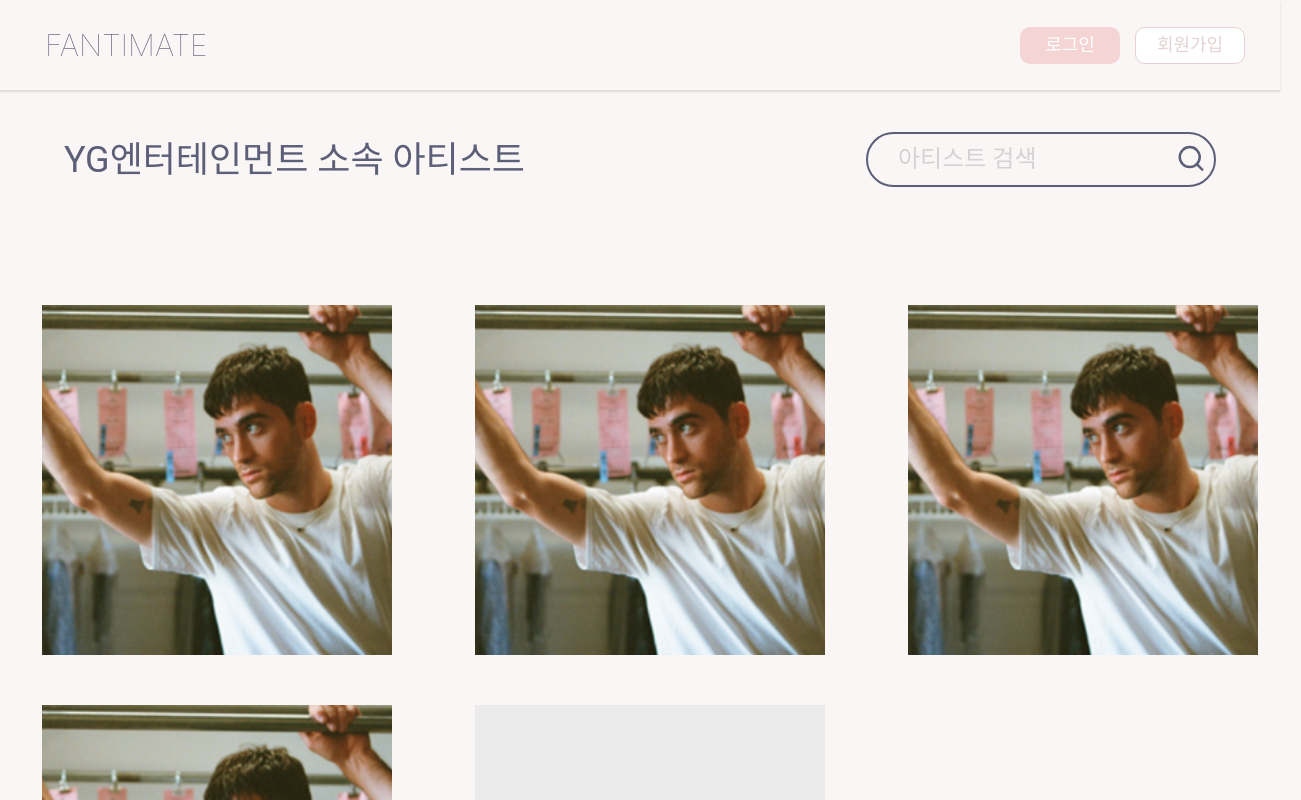
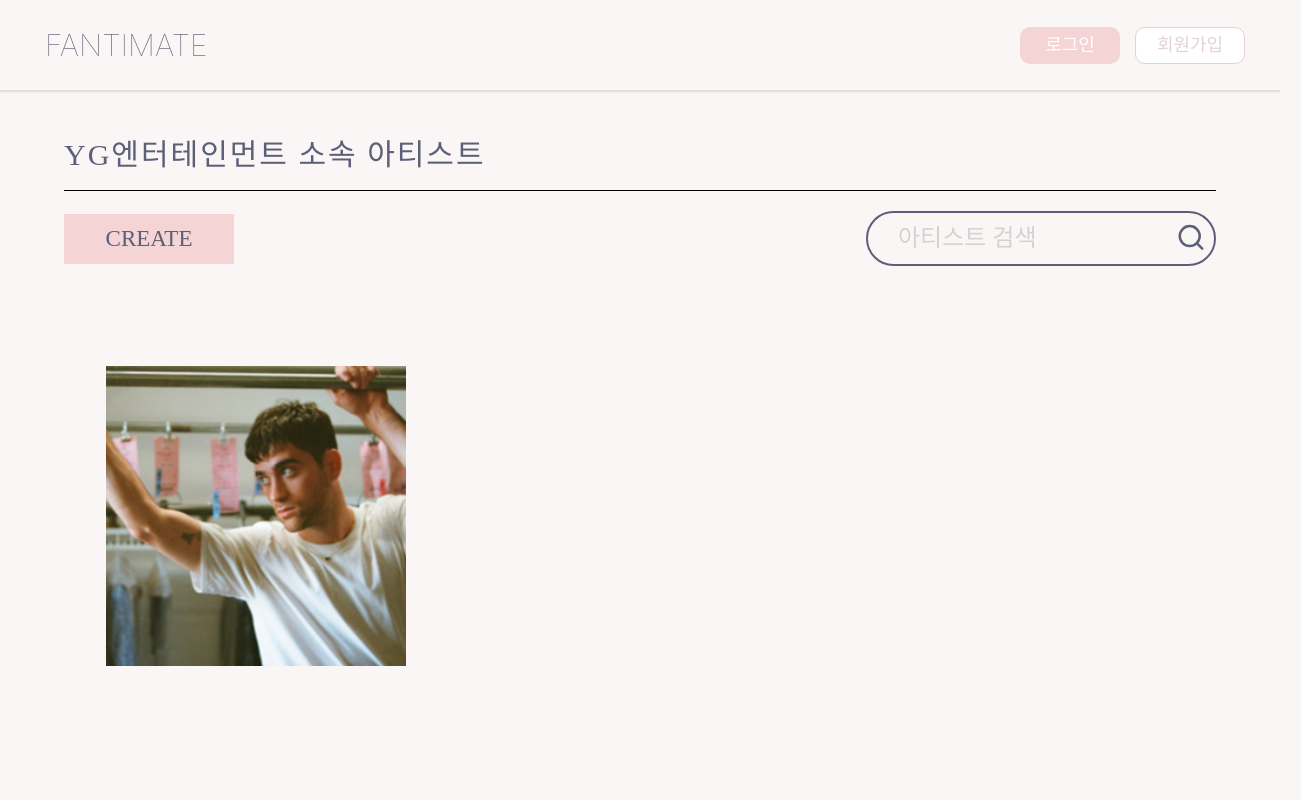
Before and after one commit to negyahu/negyahu-front, a React (Create React App) app: page /agency/artists in a window 1280 px wide. Shown: the top 800 px of the page, 1301 px wide, since content can reach past the window. Built offline with nearby package versions, Linux system fonts and the light colour scheme; a web font is replaced by a local one.

Commit message:
소속사 아티스트 페이지 수정 중

```diff
--- a/src/_actions/openModules.js
+++ b/src/_actions/openModules.js
@@ -9,6 +9,8 @@ export const OPEN_GETMAIL = 'openModules/OPEN_GETMAIL';
 export const OPEN_SENDMAIL = 'openModules/OPEN_SENDMAIL';
 export const OPEN_MAILFORM = 'openModules/OPEN_MAILFORM';
 
+export const OPEN_CHOOSEMENU = 'openModules/OPEN_CHOOSEMENU';
+
 export const OPEN_APPLY_AGENCY = 'openModules/OPEN_APPLY_AGENCY';
 export const OPEN_HELP_CENTER = 'openModules/OPEN_HELP_CENTER';
 
--- a/src/_reducers/openModules.js
+++ b/src/_reducers/openModules.js
@@ -19,7 +19,9 @@ const initialState = {
         mailForm: false,
     },
     common: {
-        alert: false
+        alert: false,
+        confirm: false,
+        chooseMenu: false
     },
     apply: {
         artist: false
@@ -160,7 +162,15 @@ export default function openModulesReducer(state = initialState, action) {
                 ...state,
                 common: {
                     ...state.common,
-                    alert: !state.alert
+                    alert: !state.common.alert
+                }
+            }
+        case openModule.OPEN_CHOOSEMENU:
+            return {
+                ...state,
+                common: {
+                    ...state.common,
+                    chooseMenu: !state.common.chooseMenu
                 }
             }
         default:
--- a/src/components/scss/ApplyArtists.scss
+++ b/src/components/scss/ApplyArtists.scss
@@ -1,19 +1,39 @@
 @import '../../App.scss';
 
 .registerArtistsContainer {
+    h2 {
+        width: 90%;
+        max-width: 1200px;
+        margin: 30px auto 20px;
+        border-bottom: 1px solid black;
+        font-family: Yoon Minguk;
+        font-style: normal;
+        font-weight: normal;
+        font-size: 30px;
+        line-height: 70px;
+        letter-spacing: 2px;
+    }
     .headerContainer {
+        position: sticky;
+        top: 0;
         display: flex;
         justify-content: space-between;
         align-items: center;
         width: 90%;
+        max-width: 1200px;
         margin: 0 auto;
-        h2 {
-            font-family: Roboto;
+        button {
+            background: #F4D4D4;
+            width: 170px;
+            height: 50px;
+            font-family: Yoon Minguk;
             font-style: normal;
             font-weight: normal;
-            font-size: 36px;
-            line-height: 80px;
-            max-width: 650px;
+            font-size: 23px;
+            text-align: center;
+            color: #5C5F78;
+            border: 1px solid #F4D4D4;
+            cursor: pointer;
         }
         article {
             width: 350px;
@@ -57,7 +77,8 @@
         grid-template-columns: repeat(3, 1fr);
         grid-template-rows: repeat(2, 400px);
         grid-auto-rows: 400px;
-        width: 1300px;
+        width: 90%;
+        max-width: 1200px;
         height: 1000px;
         margin: 0 auto;
         .createArtistContainer {
--- /dev/null
+++ b/src/components/scss/agency/ChooseMain.scss
@@ -0,0 +1,12 @@
+@import '../../../App.scss';
+
+.chooseMenuContainer {
+    width: 400px;
+    height: 300px;
+    background-color: white;
+    position: absolute;
+    left: 50%;
+    top: 50%;
+    transform: translate(-50%, -50%);
+
+}
--- a/src/components/views/Agency/ApplyArtists.js
+++ b/src/components/views/Agency/ApplyArtists.js
@@ -1,14 +1,19 @@
 import React from 'react';
 import { FiSearch } from 'react-icons/fi';
 import { TiPlus } from 'react-icons/ti';
+import { useDispatch, useSelector } from 'react-redux';
+import { OPEN_CHOOSEMENU } from '../../../_actions/openModules';
 
 import '../../scss/ApplyArtists.scss';
 import { PhotoContianer } from '../Common/Components';
+import ChooseMenu from './ChooseMenu';
 
 
 function ApplyArtists({ history }) {
+    const openModule = useSelector(state => state.openModules.common);
+    const dispatch = useDispatch();
 
-    const onClick = () => {
+    const onApplyArtist = () => {
         /* eslint-disable-next-line */
         if (confirm('소속사를 등록하시겠습니까?')) {
             history.push({ pathname: '/agency/create/artist' })
@@ -16,9 +21,14 @@ function ApplyArtists({ history }) {
     }
 
     return (
+        <>
+        {
+            openModule.chooseMenu && <ChooseMenu />
+        }
         <section className="registerArtistsContainer">
+            <h2>YG엔터테인먼트 소속 아티스트</h2>
             <div className="headerContainer">
-                <h2>YG엔터테인먼트 소속 아티스트</h2>
+                <button onClick={onApplyArtist}>CREATE</button>
                 <article>
                     <input type="text" placeholder="아티스트 검색" />
                     <div className="searchIcons">
@@ -27,33 +37,15 @@ function ApplyArtists({ history }) {
                 </article>
             </div>
             <div className="artistsContainer">
-                <PhotoContianer name="AKMU" onClick={onClick}>
+                <PhotoContianer name="AKMU" onClick={() => {dispatch({ type: OPEN_CHOOSEMENU })}}>
                     <img src="/resources/images/main/artist1.svg" alt="아티스트"/>
                     <div>
                         <TiPlus />
                     </div>
                 </PhotoContianer>
-                <PhotoContianer name="AKMU" onClick={onClick}>
-                    <img src="/resources/images/main/artist1.svg" alt="아티스트"/>
-                    <div>
-                        <TiPlus />
-                    </div>
-                </PhotoContianer>
-                <PhotoContianer name="AKMU" onClick={onClick}>
-                    <img src="/resources/images/main/artist1.svg" alt="아티스트"/>
-                    <div>
-                        <TiPlus />
-                    </div>
-                </PhotoContianer>
-                <PhotoContianer name="AKMU" onClick={onClick}>
-                    <img src="/resources/images/main/artist1.svg" alt="아티스트"/>
-                    <div>
-                        <TiPlus />
-                    </div>
-                </PhotoContianer>
-                <div className="createArtistContainer" onClick={onClick}>CREATE ARTIST</div>
             </div>
         </section>
+        </>
     );
 }
 
--- /dev/null
+++ b/src/components/views/Agency/ChooseMenu.js
@@ -0,0 +1,17 @@
+import React from 'react';
+
+import BackgroundBlur from '../Common/Background';
+import '../../scss/agency/ChooseMain.scss';
+
+
+function ChooseMenu() {
+    return (
+        <BackgroundBlur>
+            <div className="chooseMenuContainer">
+                아무나
+            </div>
+        </BackgroundBlur>
+    );
+}
+
+export default ChooseMenu;
--- a/src/components/views/Common/Components.js
+++ b/src/components/views/Common/Components.js
@@ -75,8 +75,8 @@ export const HelpCenter = styled.div`
 `;
 
 export const PhotoContianer = styled.div`
-    width: 350px;
-    height: 350px;
+    width: 300px;
+    height: 300px;
     box-sizing: border-box;
     cursor: pointer;
     position: relative;
@@ -87,11 +87,11 @@ export const PhotoContianer = styled.div`
         object-fit: cover;
     }
     div {
-        font-size: 60px;
+        font-size: 50px;
         color: black;
         position: absolute;
-        right: -25px;
-        top: -30px;
+        right: -20px;
+        top: -25px;
         transform: rotate(45deg);
         opacity: 0;
     }
--- a/src/utils/functionUtils.js
+++ b/src/utils/functionUtils.js
@@ -33,7 +33,7 @@ export function createAgencyValidation(data) {
     const regPNo = /^(?=.*?[0-9]).{10}$/
 
     // 할당
-    const { AgencyName, BusinessNumber, BoseName, Email, Files } = data;
+    const { AgencyName, BusinessNumber, BoseName, Files } = data;
 
     // 검사
     if (!regName.test(AgencyName)) {
```
